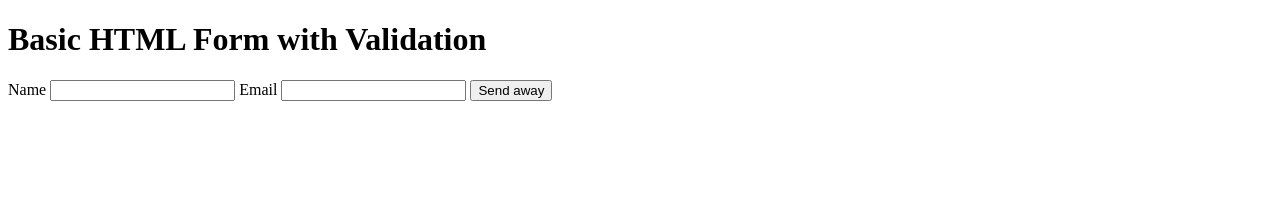
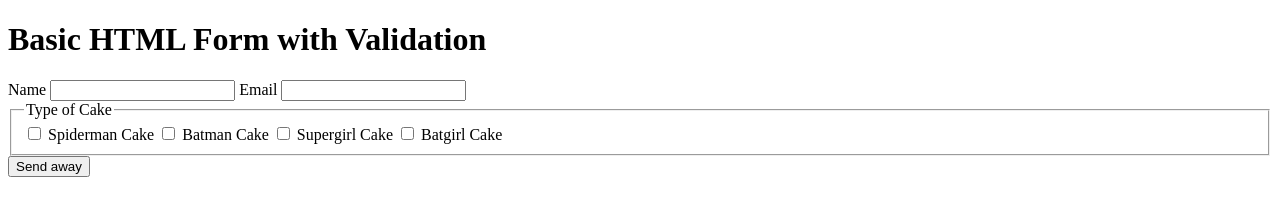
Before and after one commit to lyntco/basic-form, a plain HTML site: page index.html in a window 1280 px wide. Drawn offline with Linux system fonts and the light colour scheme.

Commit message:
Add cake type fieldset

```diff
--- a/index.html
+++ b/index.html
@@ -14,6 +14,17 @@
       <input id="name" type="text" required />
       <label for="email">Email</label>
       <input id="email" type="email" required/>
+      <fieldset name="cake-type">
+        <legend>Type of Cake</legend>
+        <input id="cake-spiderman" type="checkbox" />
+        <label for="cake-spiderman">Spiderman Cake</label>
+        <input id="cake-batman" type="checkbox" />
+        <label for="cake-batman">Batman Cake</label>
+        <input id="cake-supergirl" type="checkbox" />
+        <label for="cake-supergirl">Supergirl Cake</label>
+        <input id="cake-batgirl" type="checkbox" />
+        <label for="cake-batgirl">Batgirl Cake</label>
+      </fieldset>
       <button type="submit">Send away</button>
     </form>
   </div>
```
